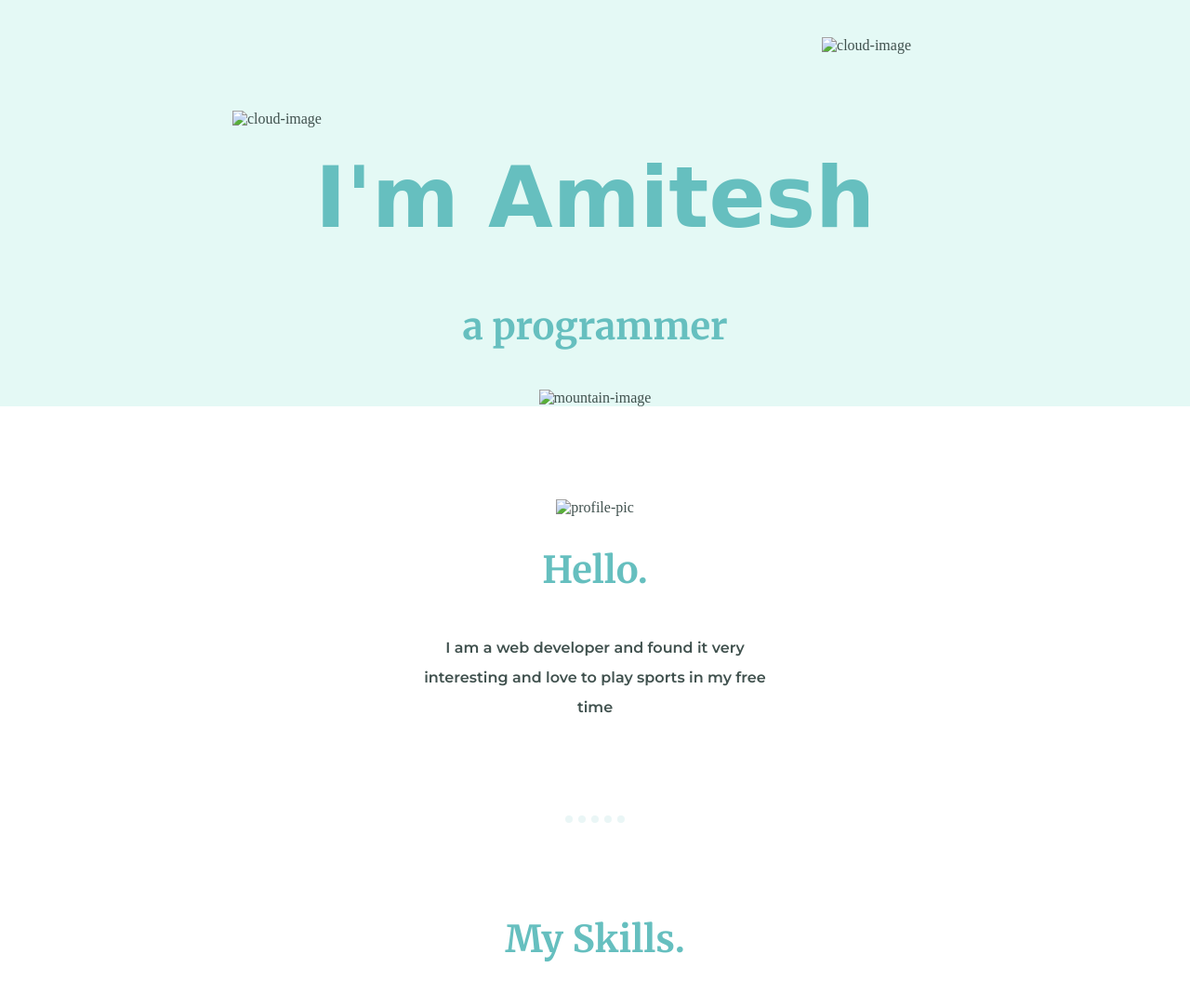
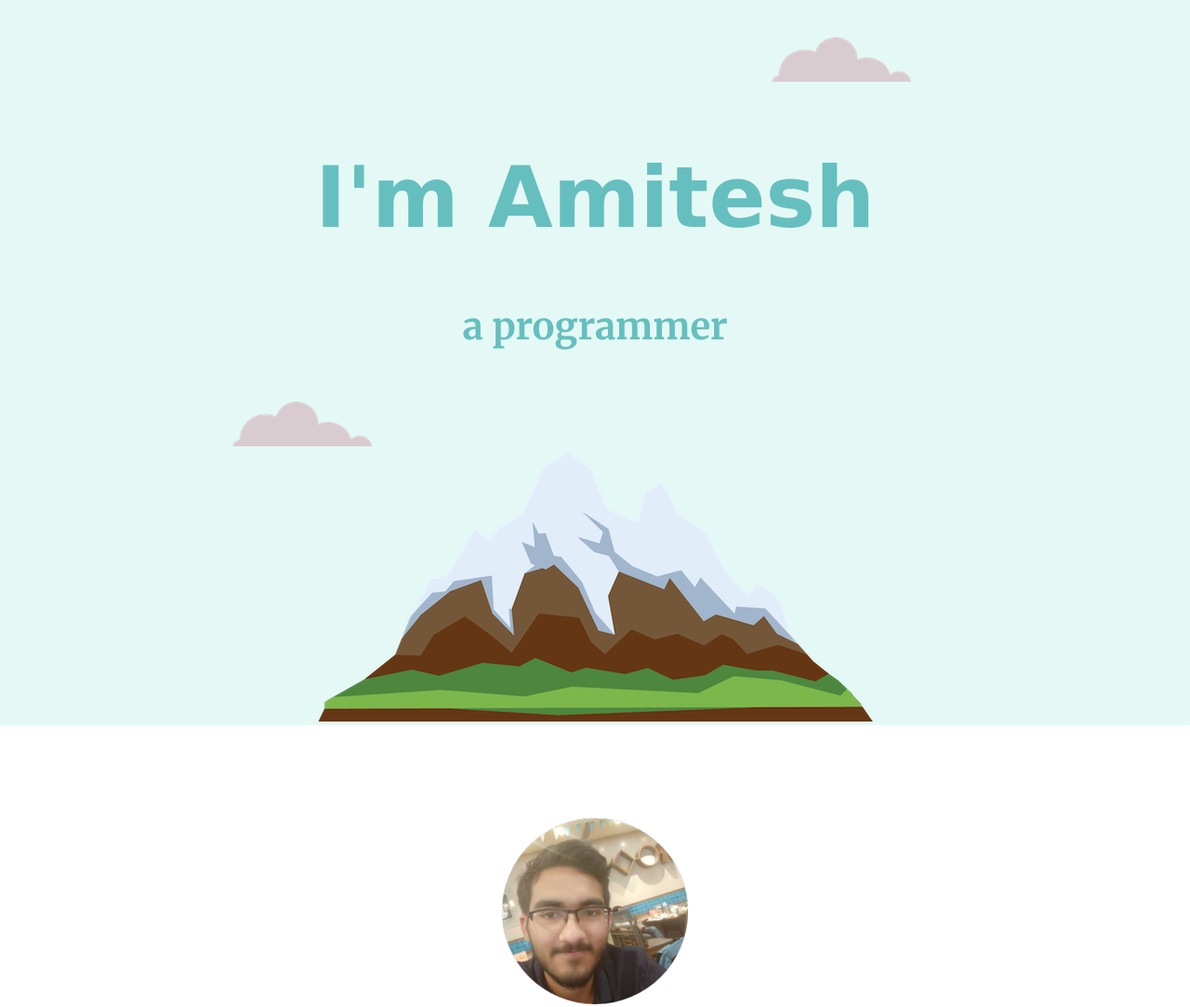
Before and after one commit to Amitesh-2001/personal-site, a plain HTML site: page index.html in a window 1280 px wide. Shown: the top 1083 px of the page at 93% size. Drawn offline with Linux system fonts and the light colour scheme; files that its build step writes are made by us from their sources; a web font is replaced by a local one.

Commit message:
Update index.html

```diff
--- a/index.html
+++ b/index.html
@@ -4,22 +4,22 @@
   <head>
     <meta charset="utf-8">
     <title>Amitesh</title>
-    <link rel="stylesheet" href="css/styles.css">
+    <link rel="stylesheet" href="styles.css">
     <link rel="icon" href="favicon.ico">
     <link href="https://fonts.googleapis.com/css2?family=Merriweather:wght@700&family=Montserrat:wght@600&family=Princess+Sofia&display=swap" rel="stylesheet">
   </head>
   <body>
     <div class="top-container">
-      <img class="top-cloud"src="images/cloud.png" alt="cloud-image">
+      <img class="top-cloud"src="cloud.png" alt="cloud-image">
       <h1>I'm Amitesh</h1>
       <h2>a programmer</h2>
-      <img class="bottom-cloud"src="images/cloud.png" alt="cloud-image">
-      <img src="images/mountain.png" alt="mountain-image">
+      <img class="bottom-cloud"src="cloud.png" alt="cloud-image">
+      <img src="mountain.png" alt="mountain-image">
       </div>
 
       <div class="middle-container">
         <div class="profile">
-          <img src="images/amitesh.png" alt="profile-pic">
+          <img src="amitesh.png" alt="profile-pic">
           <h2>Hello.</h2>
           <p class="intro">I am a web developer and found it very interesting and love to play sports in my free time</p>
         </div>
```
